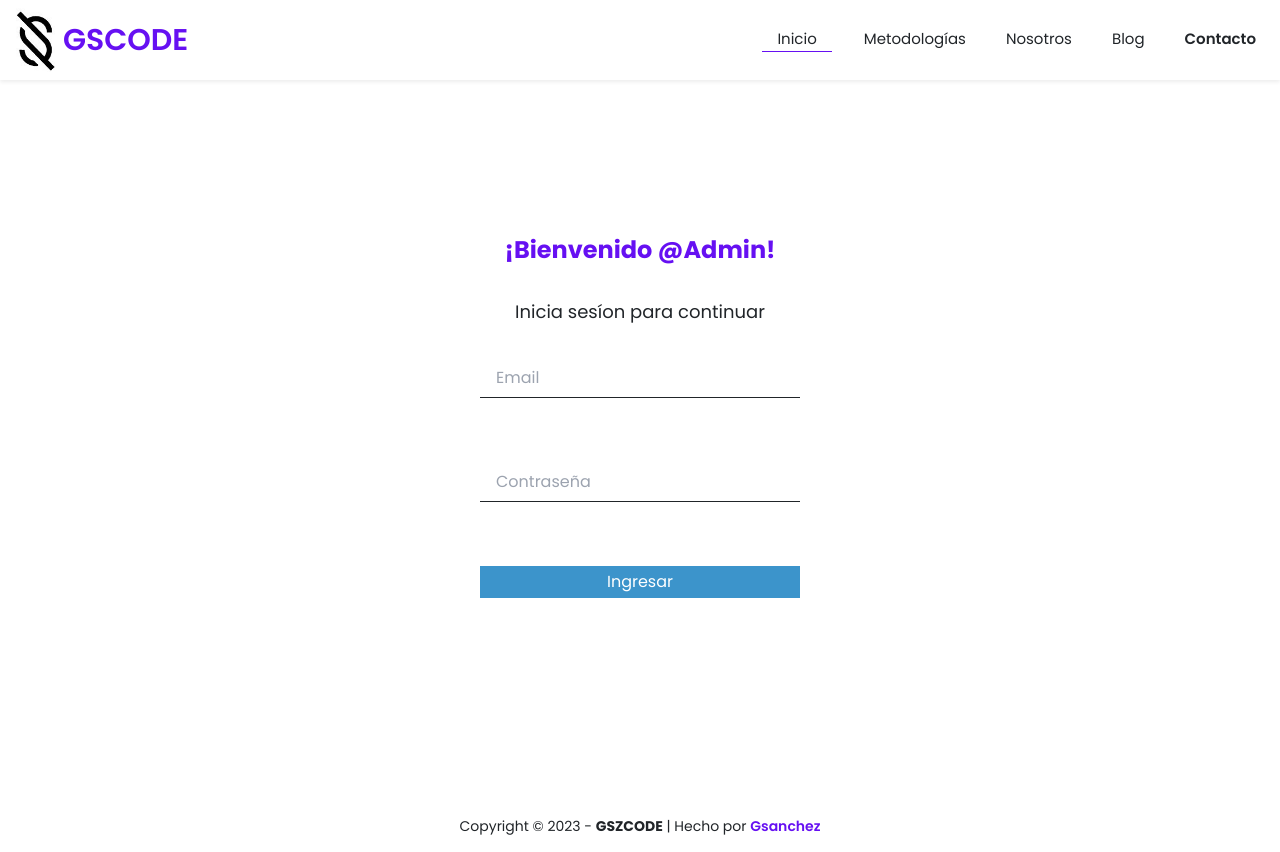
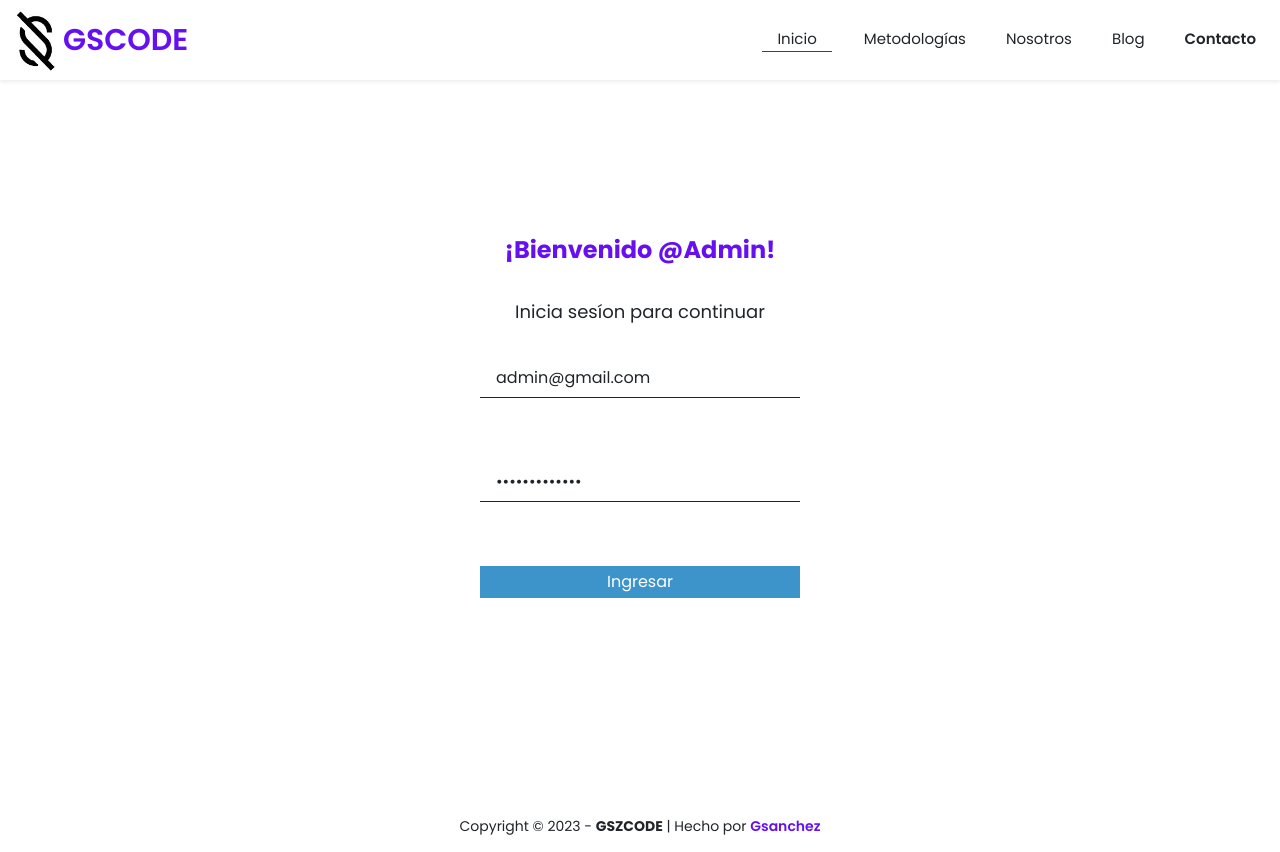
Before and after one commit to gszcode/gscode, a React (Vite) app: page /admin in a window 1280 px wide. Built offline with nearby package versions, Linux system fonts and the light colour scheme.

Commit message:
admin typeado

```diff
--- a/src/pages/Login.jsx
+++ b/src/pages/Login.jsx
@@ -5,8 +5,8 @@ import { useNavigate } from 'react-router-dom'
 import Swal from 'sweetalert2'
 
 const initialState = {
-  email: '',
-  password: ''
+  email: 'admin@gmail.com',
+  password: 'adminpassword'
 }
 
 const Login = () => {
```
